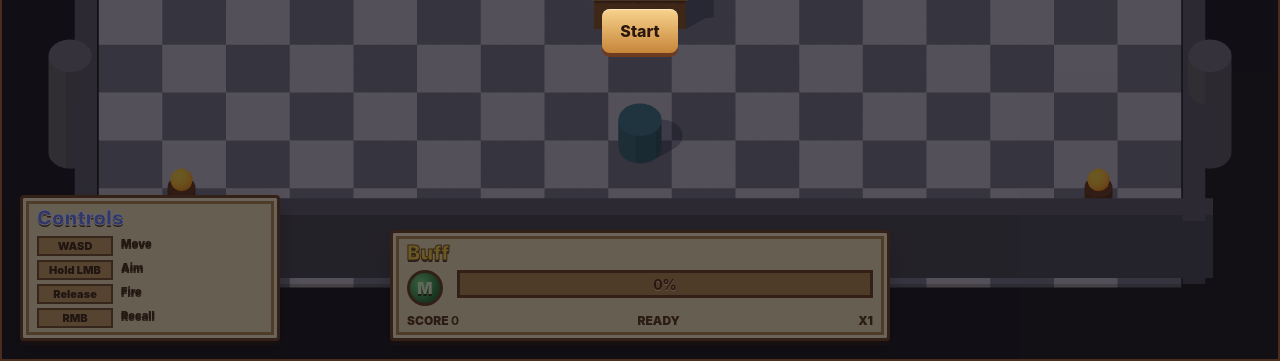
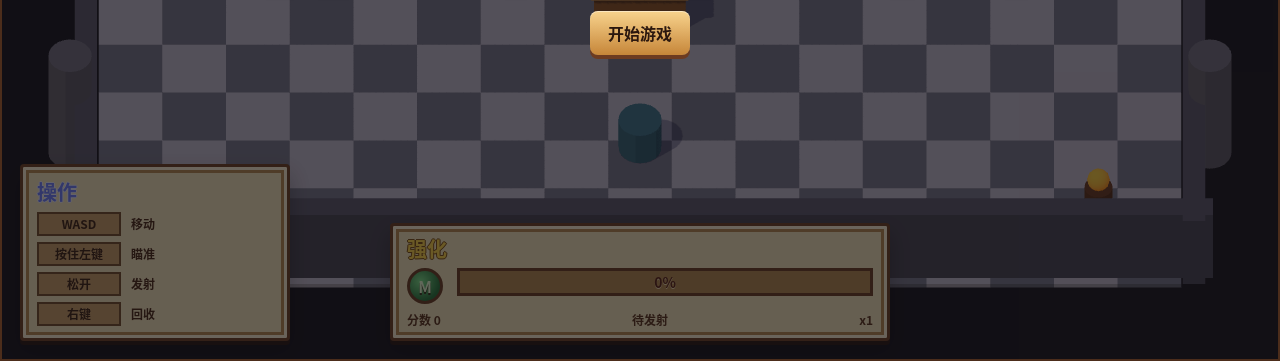
Before and after one commit to shuiliulcl/Cannonball-Relic, a website built with Vite: page index.html in a window 1280 px wide. Shown: the part 439-800 px from the top of the page. Built offline with nearby package versions, Linux system fonts and the light colour scheme.

Commit message:
Localize gameplay UI to Chinese

```diff
--- a/index.html
+++ b/index.html
@@ -1,5 +1,5 @@
 <!doctype html>
-<html lang="en">
+<html lang="zh-CN">
   <head>
     <meta charset="UTF-8">
     <meta name="viewport" content="width=device-width, initial-scale=1.0">
@@ -24,32 +24,32 @@
               <div id="progressFill" class="progress-fill"></div>
             </div>
             <span class="progress-node">B</span>
-            <span class="progress-wave">Wave <strong id="wave">1</strong></span>
+          <span class="progress-wave">第 <strong id="wave">1</strong> 波</span>
           </div>
 
           <div class="controls-panel">
-            <span class="panel-title">Controls</span>
+            <span class="panel-title">操作</span>
             <div class="control-grid">
               <span>WASD</span>
-              <span>Move</span>
-              <span>Hold LMB</span>
-              <span>Aim</span>
-              <span>Release</span>
-              <span>Fire</span>
-              <span>RMB</span>
-              <span>Recall</span>
+              <span>移动</span>
+              <span>按住左键</span>
+              <span>瞄准</span>
+              <span>松开</span>
+              <span>发射</span>
+              <span>右键</span>
+              <span>回收</span>
             </div>
           </div>
 
           <div class="buff-panel">
-            <span class="panel-title">Buff</span>
+            <span class="panel-title">强化</span>
             <div class="buff-icon">M</div>
             <div class="buff-meter">
               <div id="chargeFill" class="charge-fill"></div>
               <strong id="charge">0%</strong>
             </div>
             <div class="buff-readout">
-              <span>Score <strong id="score">0</strong></span>
+              <span>分数 <strong id="score">0</strong></span>
               <span id="marbleState">ready</span>
               <span id="damageScale">x1</span>
             </div>
@@ -57,18 +57,18 @@
         </section>
         <div id="startOverlay" class="overlay">
           <h1>Cannonball Relic</h1>
-          <p>WASD move. Hold left mouse to aim, release to fire. Right mouse recalls the marble.</p>
-          <button id="startButton" type="button">Start</button>
+          <p>WASD 移动。按住左键预瞄，松开发射弹珠。右键回收弹珠。</p>
+          <button id="startButton" type="button">开始游戏</button>
         </div>
         <div id="resultOverlay" class="overlay result-overlay" hidden>
-          <span id="resultKicker" class="result-kicker">Run Complete</span>
-          <h1 id="resultTitle">Victory</h1>
-          <p id="resultSummary">Score 0</p>
-          <button id="restartButton" type="button">Restart</button>
+          <span id="resultKicker" class="result-kicker">本局结束</span>
+          <h1 id="resultTitle">胜利</h1>
+          <p id="resultSummary">分数 0</p>
+          <button id="restartButton" type="button">重新开始</button>
         </div>
 
         <section id="upgradePanel" class="upgrade-panel" hidden>
-          <h2>Choose Upgrade</h2>
+          <h2>选择强化</h2>
           <div id="upgradeChoices" class="upgrade-choices"></div>
         </section>
       </section>
--- a/src/game/upgrades.ts
+++ b/src/game/upgrades.ts
@@ -4,43 +4,43 @@ export const UPGRADES: Upgrade[] = [
   {
     id: "extraDamage",
     rarity: "common",
-    title: "Sharper Bounce",
-    description: "+1 damage per wall bounce.",
+    title: "强力反弹",
+    description: "每次撞墙后的弹珠伤害 +1。",
     weight: 10,
   },
   {
     id: "longerRange",
     rarity: "common",
-    title: "Longer Shot",
-    description: "+25% marble travel range.",
+    title: "远程弹射",
+    description: "弹珠飞行距离 +25%。",
     weight: 10,
   },
   {
     id: "recallBlade",
     rarity: "rare",
-    title: "Recall Blade",
-    description: "Recall deals bonus damage.",
+    title: "回收刀锋",
+    description: "弹珠回收时造成额外伤害。",
     weight: 5,
   },
   {
     id: "quickDash",
     rarity: "common",
-    title: "Quick Dash",
-    description: "-18% dash cooldown.",
+    title: "轻盈步伐",
+    description: "冲刺冷却 -18%。",
     weight: 8,
   },
   {
     id: "vitality",
     rarity: "common",
-    title: "Vitality",
-    description: "+1 HP now and +1 max HP this run.",
+    title: "生命强化",
+    description: "立即 +1 HP，本局 HP 上限 +1。",
     weight: 7,
   },
   {
     id: "humanCannon",
     rarity: "special",
-    title: "Human Cannon",
-    description: "Rare burst card: launch yourself as the projectile for one high-risk charge.",
+    title: "人间大炮",
+    description: "特殊爆发：短时间把自己发射出去，撞击造成高伤害。",
     weight: 2,
   },
 ];
--- a/src/styles.css
+++ b/src/styles.css
@@ -1,6 +1,6 @@
 :root {
   color-scheme: dark;
-  font-family: Inter, "Segoe UI", Arial, sans-serif;
+  font-family: "Microsoft YaHei", "PingFang SC", "Noto Sans CJK SC", "Segoe UI", Arial, sans-serif;
   background: #111114;
   color: #f8efe0;
 }
@@ -206,8 +206,8 @@ button:focus-visible {
 .controls-panel {
   left: 18px;
   bottom: 18px;
-  width: 260px;
-  padding: 10px 14px;
+  width: 270px;
+  padding: 12px 14px;
   transition: opacity 160ms ease, transform 160ms ease;
 }
 
@@ -216,24 +216,36 @@ button:focus-visible {
   margin-bottom: 8px;
   color: #6b7eff;
   font-size: 20px;
-  line-height: 1;
-  -webkit-text-stroke: 1px #eef0ff;
+  line-height: 1.25;
+  text-shadow:
+    1px 0 #eef0ff,
+    -1px 0 #eef0ff,
+    0 1px #eef0ff,
+    0 -1px #eef0ff;
 }
 
 .control-grid {
   display: grid;
-  grid-template-columns: 76px 1fr;
-  gap: 4px 8px;
-  font-size: 11px;
+  grid-template-columns: 84px minmax(0, 1fr);
+  gap: 6px 10px;
+  font-size: 12px;
+  line-height: 1.35;
 }
 
 .control-grid span:nth-child(odd) {
   display: grid;
   place-items: center;
-  min-height: 20px;
+  min-height: 24px;
   border: 2px solid #75502d;
   background: #caa06a;
   color: #3e2416;
+  text-shadow: none;
+}
+
+.control-grid span:nth-child(even) {
+  display: flex;
+  align-items: center;
+  min-height: 24px;
   text-shadow: none;
 }
 
@@ -255,7 +267,11 @@ button:focus-visible {
   grid-column: 1 / -1;
   margin: 0;
   color: #ffd84a;
-  -webkit-text-stroke: 1px #7e5119;
+  text-shadow:
+    1px 0 #7e5119,
+    -1px 0 #7e5119,
+    0 1px #7e5119,
+    0 -1px #7e5119;
 }
 
 .buff-icon {
@@ -290,7 +306,6 @@ button:focus-visible {
   color: #5b351e;
   font-size: 12px;
   text-shadow: none;
-  text-transform: uppercase;
 }
 
 .scene-root {
--- a/src/ui/Hud.ts
+++ b/src/ui/Hud.ts
@@ -1,6 +1,20 @@
 import type { GameSnapshot, Upgrade, UpgradeId } from "../game/types";
 
 type UpgradeHandler = (upgradeId: UpgradeId) => void;
+
+const MARBLE_STATE_LABEL: Record<GameSnapshot["marbleState"], string> = {
+  ready: "待发射",
+  charging: "蓄力中",
+  flying: "飞行中",
+  recalling: "回收中",
+  cannon: "人间大炮",
+};
+
+const RARITY_LABEL: Record<Upgrade["rarity"], string> = {
+  common: "普通",
+  rare: "稀有",
+  special: "特殊",
+};
 
 export class Hud {
   private readonly score = document.querySelector<HTMLElement>("#score");
@@ -55,7 +69,7 @@ export class Hud {
       this.progressFill.style.width = `${Math.round(snapshot.waveProgress * 100)}%`;
     }
     if (this.marbleState) {
-      this.marbleState.textContent = snapshot.marbleState;
+      this.marbleState.textContent = MARBLE_STATE_LABEL[snapshot.marbleState];
     }
     if (this.damageScale) {
       this.damageScale.textContent = `x${snapshot.damageScale}`;
@@ -69,7 +83,7 @@ export class Hud {
         button.type = "button";
         button.dataset.upgrade = upgrade.id;
         button.dataset.rarity = upgrade.rarity;
-        button.innerHTML = `<em>${upgrade.rarity}</em><strong>${upgrade.title}</strong><span>${upgrade.description}</span>`;
+        button.innerHTML = `<em>${RARITY_LABEL[upgrade.rarity]}</em><strong>${upgrade.title}</strong><span>${upgrade.description}</span>`;
         return button;
       }),
     );
@@ -87,13 +101,13 @@ export class Hud {
   showResult(kind: "victory" | "defeat", score: number, wave: number): void {
     this.hideUpgrades();
     if (this.resultKicker) {
-      this.resultKicker.textContent = kind === "victory" ? "Run Complete" : "Run Failed";
+      this.resultKicker.textContent = kind === "victory" ? "通关成功" : "本局失败";
     }
     if (this.resultTitle) {
-      this.resultTitle.textContent = kind === "victory" ? "Victory" : "Defeat";
+      this.resultTitle.textContent = kind === "victory" ? "胜利" : "失败";
     }
     if (this.resultSummary) {
-      this.resultSummary.textContent = `Score ${Math.floor(score)} / Wave ${wave}`;
+      this.resultSummary.textContent = `分数 ${Math.floor(score)} / 第 ${wave} 波`;
     }
     this.stageShell.classList.add("modal-open");
     this.resultOverlay.hidden = false;
```
Also changed, not shown: Tasklist.md (+7 -0 lines).
